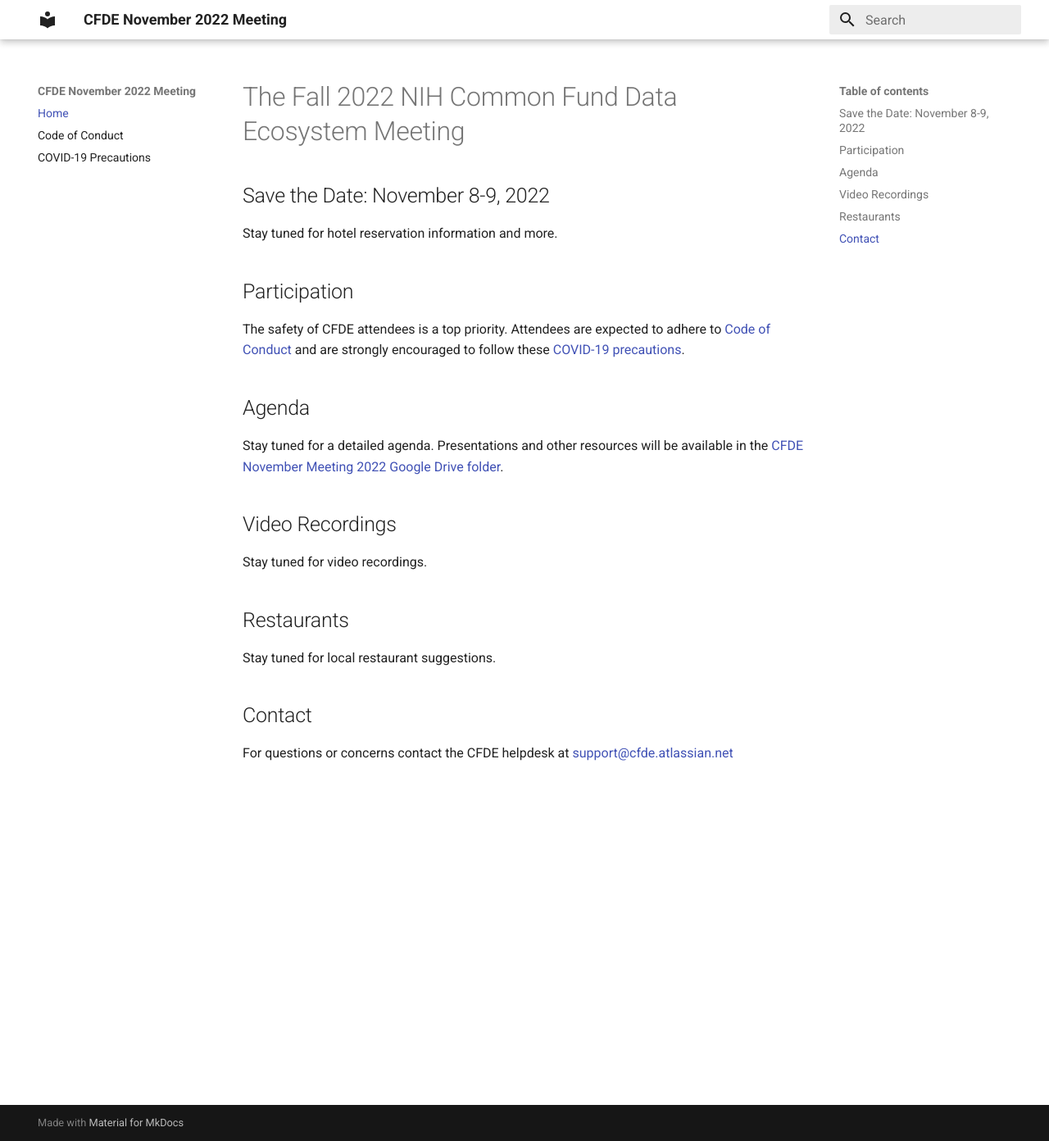
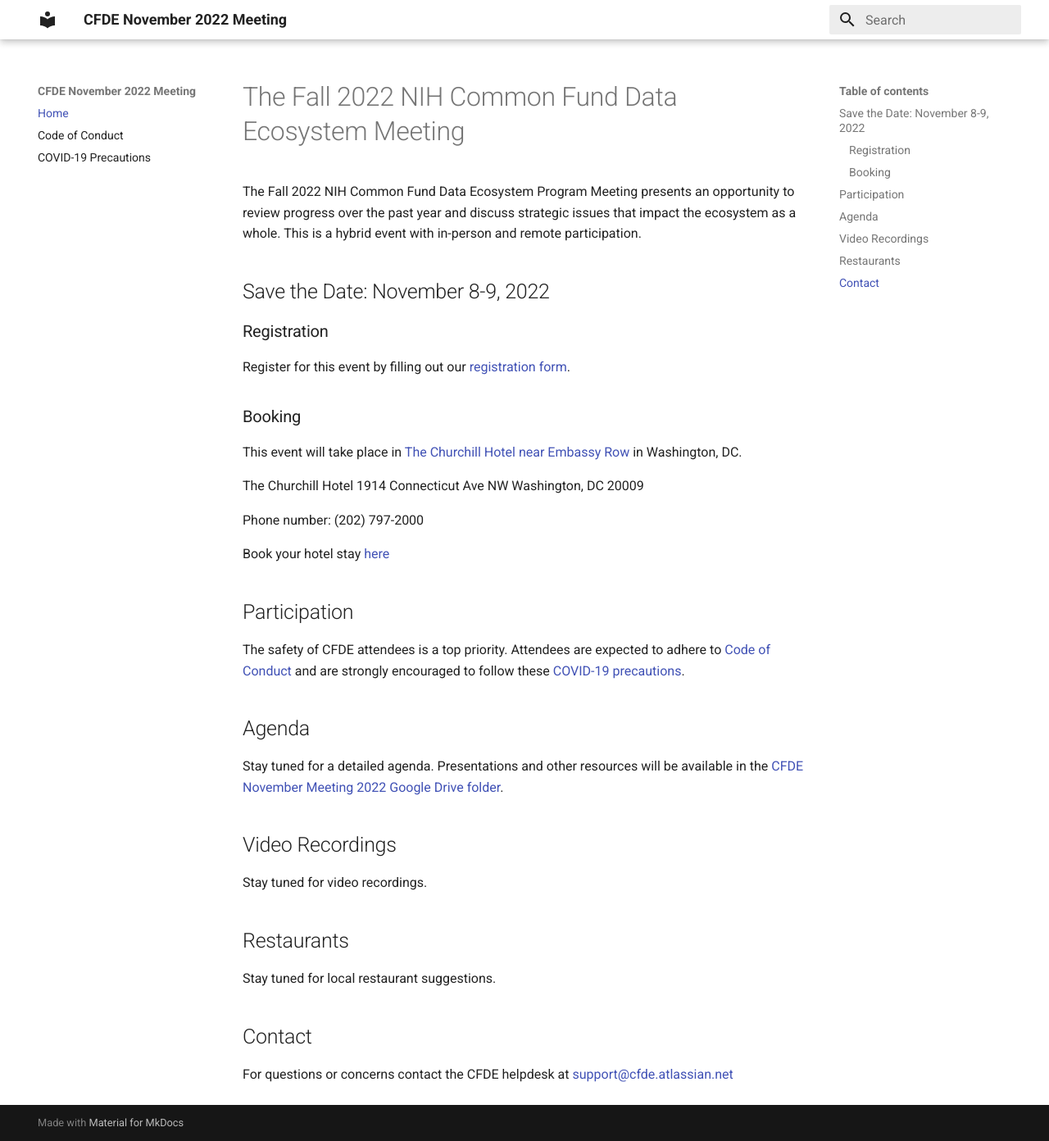
Before and after one commit to nih-cfde/2022-nov-meeting, an MkDocs documentation site: the page built from docs/index.md, in a window 1280 px wide and 1392 px high. Shown: the whole window at 82% size. Built offline with MkDocs 1.6.1 and Material for MkDocs 9.7.7, drawn with Linux system fonts in a browser that asks for light colours.

Commit message:
add hotel info

```diff
--- a/docs/index.md
+++ b/docs/index.md
@@ -1,8 +1,26 @@
 # The Fall 2022 NIH Common Fund Data Ecosystem Meeting
+
+The Fall 2022 NIH Common Fund Data Ecosystem Program Meeting presents an opportunity to review progress
+over the past year and discuss strategic issues that impact the ecosystem as a whole. This is a hybrid
+event with in-person and remote participation.
 
 ## Save the Date: November 8-9, 2022
 
-Stay tuned for hotel reservation information and more.
+### Registration
+
+Register for this event by filling out our [registration form](https://docs.google.com/forms/d/1F7sGhHlWSQGhqjBEX4pXhN8fIMgS4I4A6AhGpztq3eU/edit).
+
+### Booking
+
+This event will take place in [The Churchill Hotel near Embassy Row](https://www.thechurchillhotel.com/) in Washington, DC.
+
+The Churchill Hotel
+1914 Connecticut Ave NW
+Washington, DC 20009
+
+Phone number: (202) 797-2000
+
+Book your hotel stay [here](https://be.synxis.com/?adult=1&arrive=2022-11-07&chain=5415&child=0&currency=USD&depart=2022-11-10&hotel=12885&level=hotel&locale=en-US&rooms=1)
 
 ## Participation
 
```
